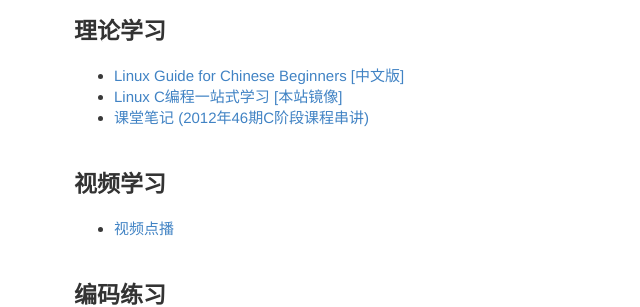
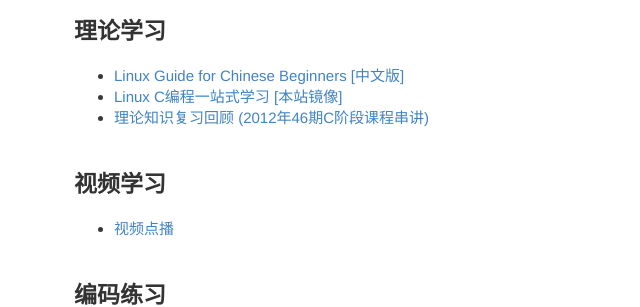
Before and after one commit to akaedu/akaedu.github.com, a Jekyll site: the page built from index.md, in a window 1280 px wide. Shown: the part 205-512 px from the top of the page, without its empty margins (126-766 px from the left). Built offline with Jekyll 4.4.1, drawn with Linux system fonts in a browser that asks for light colours; Markdown is read by kramdown in place of the engine named in the settings; comment, search, counter and statistics services are not loaded.

Commit message:
Update index.md

```diff
--- a/index.md
+++ b/index.md
@@ -14,7 +14,7 @@
   <a href="/book/" target="_blank">[本站镜像]</a>
 </li>
 <li>
-  <a href="/code/c_notes.html">课堂笔记 (2012年46期C阶段课程串讲)</a>
+  <a href="/code/c_notes.html">理论知识复习回顾 (2012年46期C阶段课程串讲)</a>
 </li>
 </ul>
 
```
